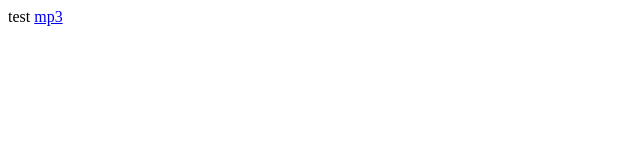
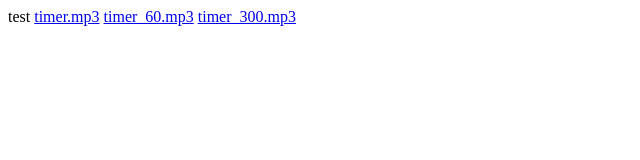
Before and after one commit to uemuram/alexa-stopwatch, a plain HTML site: page docs/index.html in a window 1280 px wide. Shown: the whole page, without its empty margins (0-640 px from the left). Drawn offline with Linux system fonts and the light colour scheme.

Commit message:
html修正

```diff
--- a/docs/index.html
+++ b/docs/index.html
@@ -1,4 +1,6 @@
 <html>
   test
-  <a href="timer.mp3">mp3</a>
+  <a href="timer.mp3">timer.mp3</a>
+  <a href="timer_60.mp3">timer_60.mp3</a>
+  <a href="timer_300.mp3">timer_300.mp3</a>
 </html>
```
